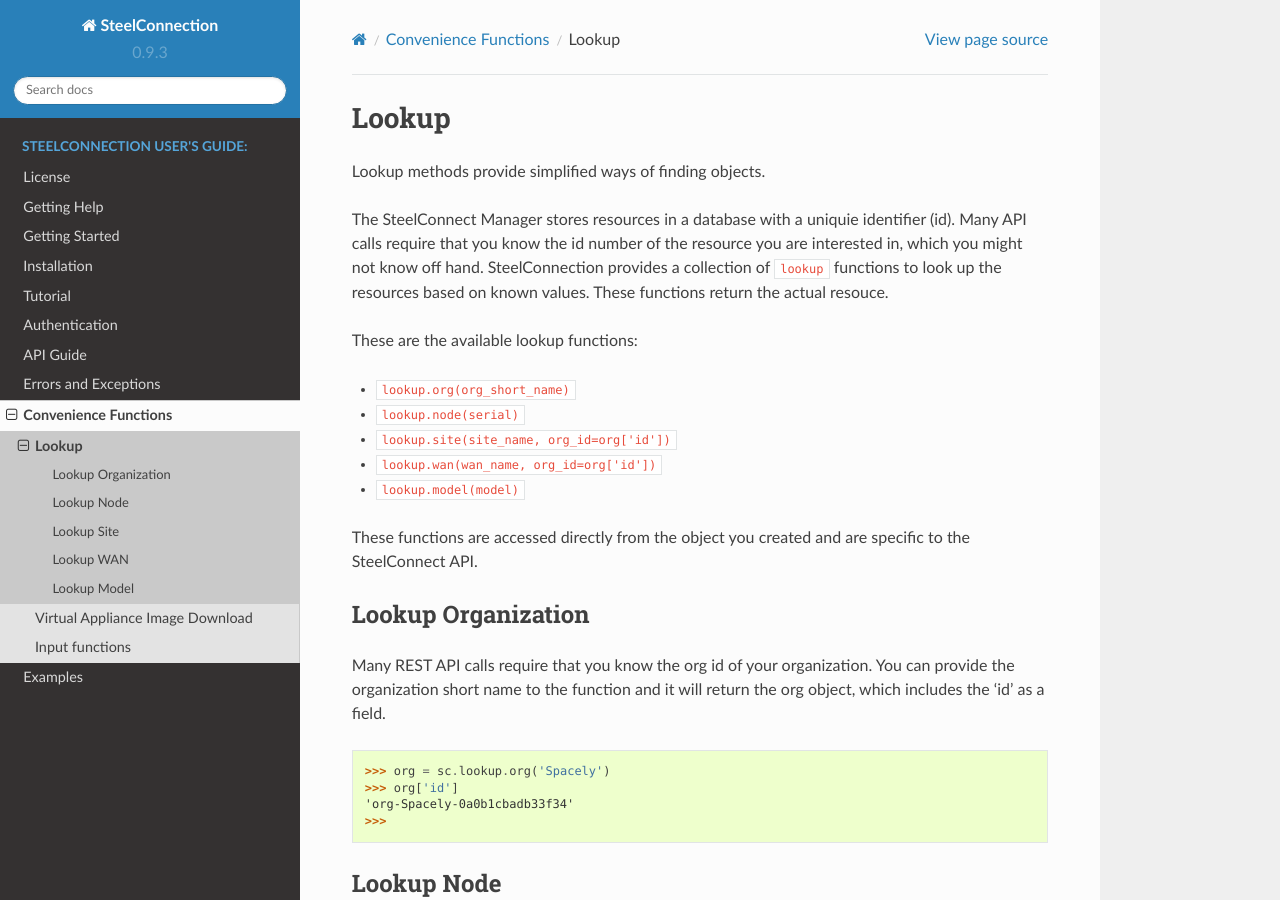
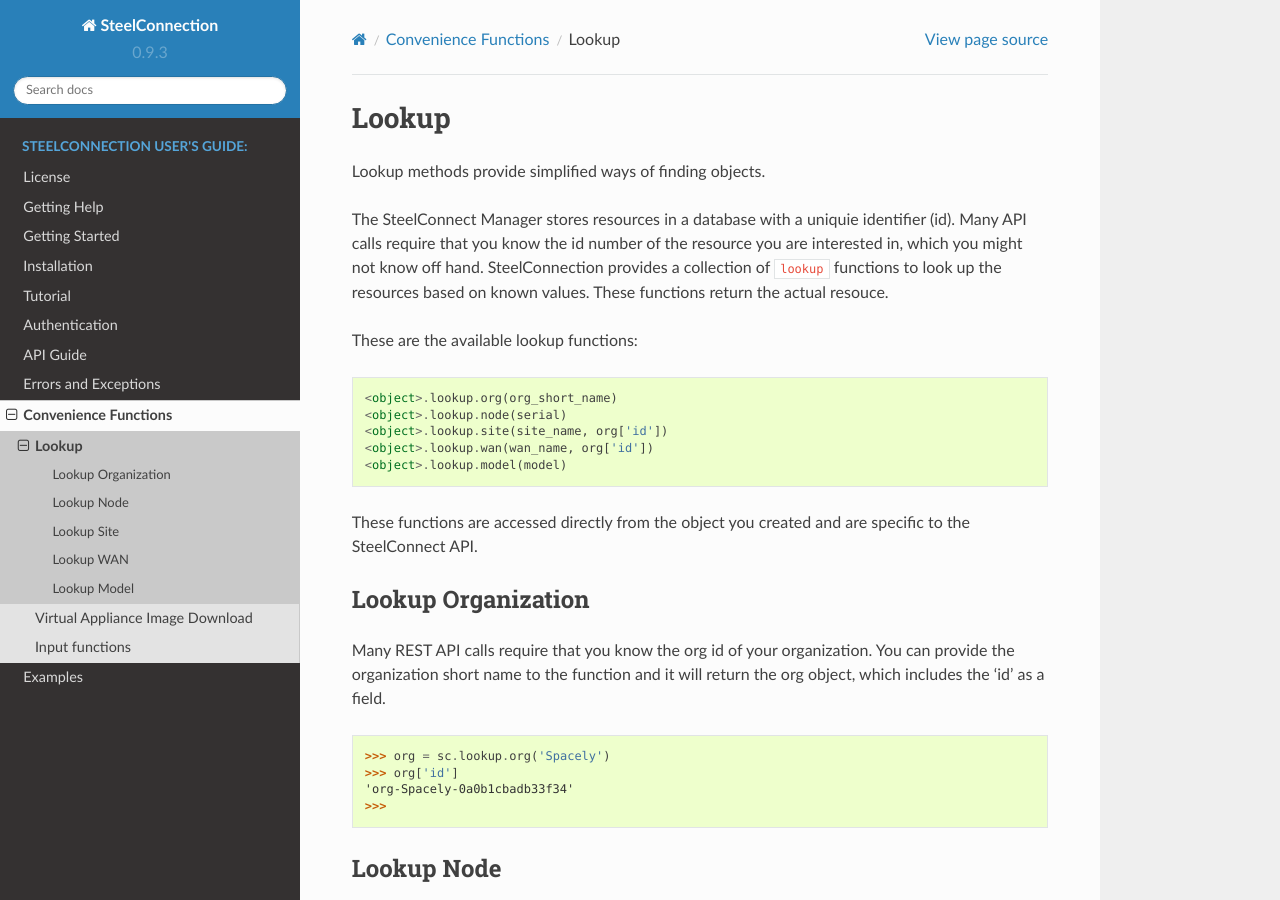
Before and after one commit to grelleum/SteelConnection, a Sphinx documentation site: the page built from docs/lookup.rst, in a window 1280 px wide and 900 px high. Built offline with Sphinx 7.4.7 and the Read the Docs theme 2.0.0, drawn with Linux system fonts in a browser that asks for light colours.

Commit message:
Swapped bullet list for code.

```diff
--- a/docs/lookup.rst
+++ b/docs/lookup.rst
@@ -13,11 +13,13 @@
 
 These are the available lookup functions:
 
-- ``lookup.org(org_short_name)``
-- ``lookup.node(serial)``
-- ``lookup.site(site_name, org_id=org['id'])``
-- ``lookup.wan(wan_name, org_id=org['id'])``
-- ``lookup.model(model)``
+.. code:: python
+
+   <object>.lookup.org(org_short_name)
+   <object>.lookup.node(serial)
+   <object>.lookup.site(site_name, org['id'])
+   <object>.lookup.wan(wan_name, org['id'])
+   <object>.lookup.model(model)
 
 These functions are accessed directly from the object you created and
 are specific to the SteelConnect API.
```
